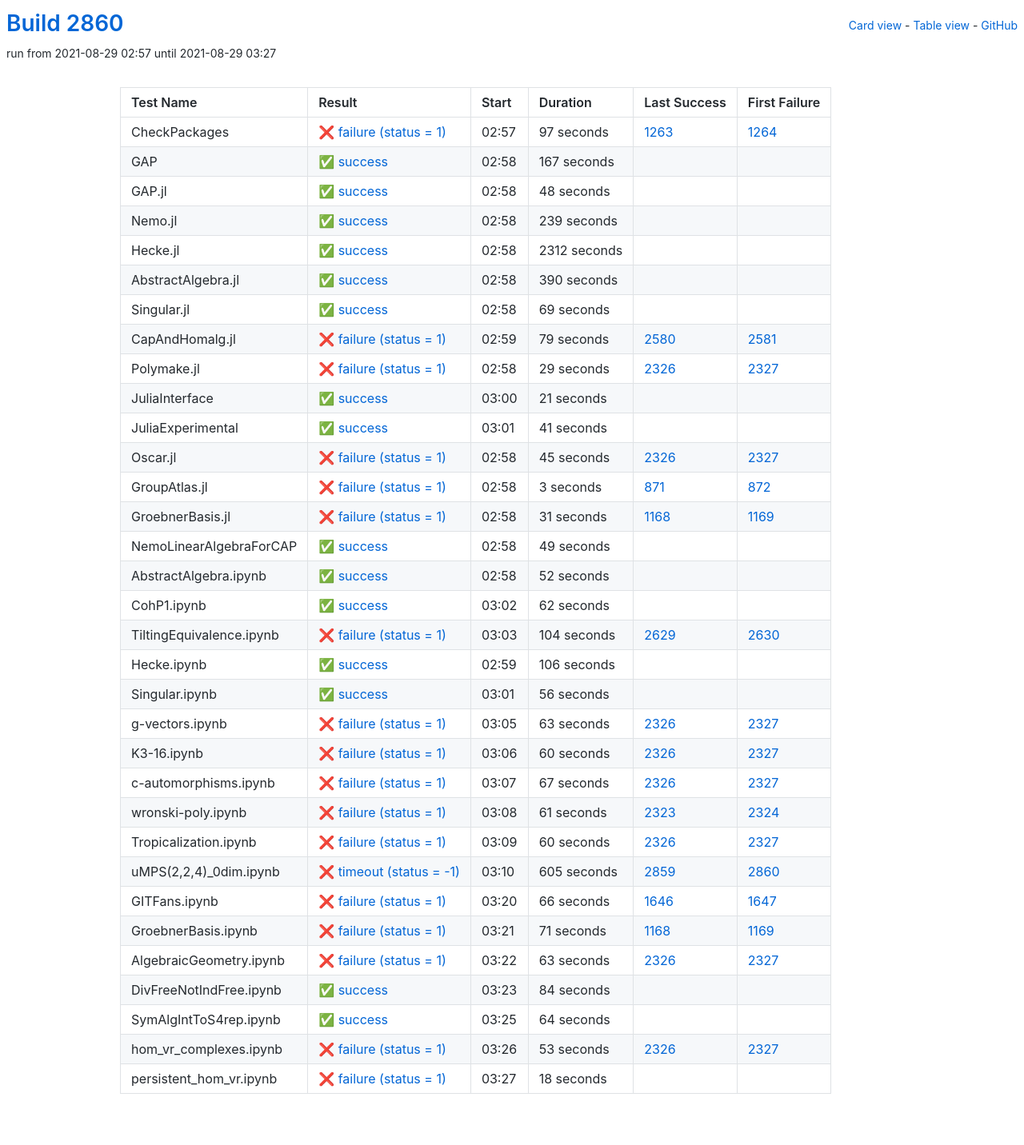
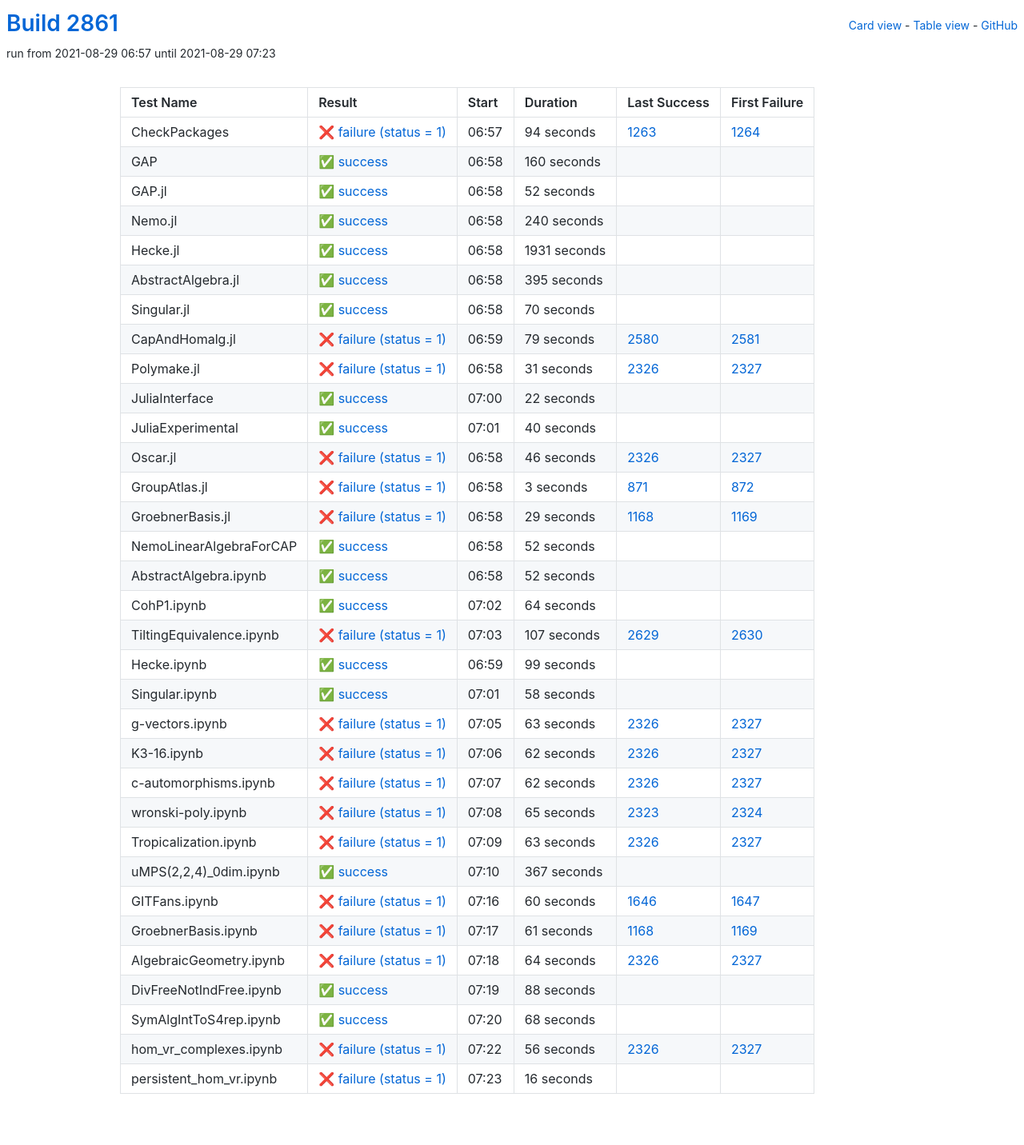
Before and after one commit to oscar-system/oscar-ci-status-stable, a Jekyll site: the page built from table.html, in a window 1280 px wide. Shown: the whole page at 80% size. Built offline with Jekyll 4.4.1, drawn with Linux system fonts in a browser that asks for light colours.

Commit message:
Build #2861

```diff
--- a/_data/ci.yml
+++ b/_data/ci.yml
@@ -1,6 +1,6 @@
 ---
-build: 2860
-build_url: https://oscarci.mathematik.uni-kl.de/job/oscar-stable/2860/
+build: 2861
+build_url: https://oscarci.mathematik.uni-kl.de/job/oscar-stable/2861/
 job: oscar-stable
 organization: oscar-system
 repo: oscar-ci-status-stable
@@ -8,92 +8,92 @@ repourl: https://github.com/oscar-system/oscar-ci-status-stable
 tests:
 - name: CheckPackages
   id: checkpackages
-  log: https://oscarci.mathematik.uni-kl.de/job/oscar-stable/2860/artifact/logs/build-2860/CheckPackages.log
-  start: 2021-08-29 02:57
+  log: https://oscarci.mathematik.uni-kl.de/job/oscar-stable/2861/artifact/logs/build-2861/CheckPackages.log
+  start: 2021-08-29 06:57
   success: false
   exitcode: 1
   status: failure
-  duration: 97
+  duration: 94
   last_success: 1263
   last_success_url: https://oscarci.mathematik.uni-kl.de/job/oscar-stable/1263/
   first_failure: 1264
   first_failure_url: https://oscarci.mathematik.uni-kl.de/job/oscar-stable/1264/
 - name: GAP
   id: gap
-  log: https://oscarci.mathematik.uni-kl.de/job/oscar-stable/2860/artifact/logs/build-2860/GAP.log
-  start: 2021-08-29 02:58
+  log: https://oscarci.mathematik.uni-kl.de/job/oscar-stable/2861/artifact/logs/build-2861/GAP.log
+  start: 2021-08-29 06:58
   success: true
   exitcode: 0
   status: success
-  duration: 167
+  duration: 160
   last_success: false
   last_success_url:
   first_failure: false
   first_failure_url:
 - name: GAP.jl
   id: gap-jl
-  log: https://oscarci.mathematik.uni-kl.de/job/oscar-stable/2860/artifact/logs/build-2860/GAP.jl.log
-  start: 2021-08-29 02:58
+  log: https://oscarci.mathematik.uni-kl.de/job/oscar-stable/2861/artifact/logs/build-2861/GAP.jl.log
+  start: 2021-08-29 06:58
   success: true
   exitcode: 0
   status: success
-  duration: 48
+  duration: 52
   last_success: false
   last_success_url:
   first_failure: false
   first_failure_url:
 - name: Nemo.jl
   id: nemo-jl
-  log: https://oscarci.mathematik.uni-kl.de/job/oscar-stable/2860/artifact/logs/build-2860/Nemo.jl.log
-  start: 2021-08-29 02:58
+  log: https://oscarci.mathematik.uni-kl.de/job/oscar-stable/2861/artifact/logs/build-2861/Nemo.jl.log
+  start: 2021-08-29 06:58
   success: true
   exitcode: 0
   status: success
-  duration: 239
+  duration: 240
   last_success: false
   last_success_url:
   first_failure: false
   first_failure_url:
 - name: Hecke.jl
   id: hecke-jl
-  log: https://oscarci.mathematik.uni-kl.de/job/oscar-stable/2860/artifact/logs/build-2860/Hecke.jl.log
-  start: 2021-08-29 02:58
+  log: https://oscarci.mathematik.uni-kl.de/job/oscar-stable/2861/artifact/logs/build-2861/Hecke.jl.log
+  start: 2021-08-29 06:58
   success: true
   exitcode: 0
   status: success
-  duration: 2312
+  duration: 1931
   last_success: false
   last_success_url:
   first_failure: false
   first_failure_url:
 - name: AbstractAlgebra.jl
   id: abstractalgebra-jl
-  log: https://oscarci.mathematik.uni-kl.de/job/oscar-stable/2860/artifact/logs/build-2860/AbstractAlgebra.jl.log
-  start: 2021-08-29 02:58
+  log: https://oscarci.mathematik.uni-kl.de/job/oscar-stable/2861/artifact/logs/build-2861/AbstractAlgebra.jl.log
+  start: 2021-08-29 06:58
   success: true
   exitcode: 0
   status: success
-  duration: 390
+  duration: 395
   last_success: false
   last_success_url:
   first_failure: false
   first_failure_url:
 - name: Singular.jl
   id: singular-jl
-  log: https://oscarci.mathematik.uni-kl.de/job/oscar-stable/2860/artifact/logs/build-2860/Singular.jl.log
-  start: 2021-08-29 02:58
+  log: https://oscarci.mathematik.uni-kl.de/job/oscar-stable/2861/artifact/logs/build-2861/Singular.jl.log
+  start: 2021-08-29 06:58
   success: true
   exitcode: 0
   status: success
-  duration: 69
+  duration: 70
   last_success: false
   last_success_url:
   first_failure: false
   first_failure_url:
 - name: CapAndHomalg.jl
   id: capandhomalg-jl
-  log: https://oscarci.mathematik.uni-kl.de/job/oscar-stable/2860/artifact/logs/build-2860/CapAndHomalg.jl.log
-  start: 2021-08-29 02:59
+  log: https://oscarci.mathematik.uni-kl.de/job/oscar-stable/2861/artifact/logs/build-2861/CapAndHomalg.jl.log
+  start: 2021-08-29 06:59
   success: false
   exitcode: 1
   status: failure
@@ -104,56 +104,56 @@ tests:
   first_failure_url: https://oscarci.mathematik.uni-kl.de/job/oscar-stable/2581/
 - name: Polymake.jl
   id: polymake-jl
-  log: https://oscarci.mathematik.uni-kl.de/job/oscar-stable/2860/artifact/logs/build-2860/Polymake.jl.log
-  start: 2021-08-29 02:58
+  log: https://oscarci.mathematik.uni-kl.de/job/oscar-stable/2861/artifact/logs/build-2861/Polymake.jl.log
+  start: 2021-08-29 06:58
   success: false
   exitcode: 1
   status: failure
-  duration: 29
+  duration: 31
   last_success: 2326
   last_success_url: https://oscarci.mathematik.uni-kl.de/job/oscar-stable/2326/
   first_failure: 2327
   first_failure_url: https://oscarci.mathematik.uni-kl.de/job/oscar-stable/2327/
 - name: JuliaInterface
   id: juliainterface
-  log: https://oscarci.mathematik.uni-kl.de/job/oscar-stable/2860/artifact/logs/build-2860/JuliaInterface.log
-  start: 2021-08-29 03:00
+  log: https://oscarci.mathematik.uni-kl.de/job/oscar-stable/2861/artifact/logs/build-2861/JuliaInterface.log
+  start: 2021-08-29 07:00
   success: true
   exitcode: 0
   status: success
-  duration: 21
+  duration: 22
   last_success: false
   last_success_url:
   first_failure: false
   first_failure_url:
 - name: JuliaExperimental
   id: juliaexperimental
-  log: https://oscarci.mathematik.uni-kl.de/job/oscar-stable/2860/artifact/logs/build-2860/JuliaExperimental.log
-  start: 2021-08-29 03:01
+  log: https://oscarci.mathematik.uni-kl.de/job/oscar-stable/2861/artifact/logs/build-2861/JuliaExperimental.log
+  start: 2021-08-29 07:01
   success: true
   exitcode: 0
   status: success
-  duration: 41
+  duration: 40
   last_success: false
   last_success_url:
   first_failure: false
   first_failure_url:
 - name: Oscar.jl
   id: oscar-jl
-  log: https://oscarci.mathematik.uni-kl.de/job/oscar-stable/2860/artifact/logs/build-2860/Oscar.jl.log
-  start: 2021-08-29 02:58
+  log: https://oscarci.mathematik.uni-kl.de/job/oscar-stable/2861/artifact/logs/build-2861/Oscar.jl.log
+  start: 2021-08-29 06:58
   success: false
   exitcode: 1
   status: failure
-  duration: 45
+  duration: 46
   last_success: 2326
   last_success_url: https://oscarci.mathematik.uni-kl.de/job/oscar-stable/2326/
   first_failure: 2327
   first_failure_url: https://oscarci.mathematik.uni-kl.de/job/oscar-stable/2327/
 - name: GroupAtlas.jl
   id: groupatlas-jl
-  log: https://oscarci.mathematik.uni-kl.de/job/oscar-stable/2860/artifact/logs/build-2860/GroupAtlas.jl.log
-  start: 2021-08-29 02:58
+  log: https://oscarci.mathematik.uni-kl.de/job/oscar-stable/2861/artifact/logs/build-2861/GroupAtlas.jl.log
+  start: 2021-08-29 06:58
   success: false
   exitcode: 1
   status: failure
@@ -164,32 +164,32 @@ tests:
   first_failure_url: https://oscarci.mathematik.uni-kl.de/job/oscar-stable/872/
 - name: GroebnerBasis.jl
   id: groebnerbasis-jl
-  log: https://oscarci.mathematik.uni-kl.de/job/oscar-stable/2860/artifact/logs/build-2860/GroebnerBasis.jl.log
-  start: 2021-08-29 02:58
+  log: https://oscarci.mathematik.uni-kl.de/job/oscar-stable/2861/artifact/logs/build-2861/GroebnerBasis.jl.log
+  start: 2021-08-29 06:58
   success: false
   exitcode: 1
   status: failure
-  duration: 31
+  duration: 29
   last_success: 1168
   last_success_url: https://oscarci.mathematik.uni-kl.de/job/oscar-stable/1168/
   first_failure: 1169
   first_failure_url: https://oscarci.mathematik.uni-kl.de/job/oscar-stable/1169/
 - name: NemoLinearAlgebraForCAP
   id: nemolinearalgebraforcap
-  log: https://oscarci.mathematik.uni-kl.de/job/oscar-stable/2860/artifact/logs/build-2860/NemoLinearAlgebraForCAP.log
-  start: 2021-08-29 02:58
+  log: https://oscarci.mathematik.uni-kl.de/job/oscar-stable/2861/artifact/logs/build-2861/NemoLinearAlgebraForCAP.log
+  start: 2021-08-29 06:58
   success: true
   exitcode: 0
   status: success
-  duration: 49
+  duration: 52
   last_success: false
   last_success_url:
   first_failure: false
   first_failure_url:
 - name: AbstractAlgebra.ipynb
   id: abstractalgebra-ipynb
-  log: https://oscarci.mathematik.uni-kl.de/job/oscar-stable/2860/artifact/logs/build-2860/AbstractAlgebra.ipynb.log
-  start: 2021-08-29 02:58
+  log: https://oscarci.mathematik.uni-kl.de/job/oscar-stable/2861/artifact/logs/build-2861/AbstractAlgebra.ipynb.log
+  start: 2021-08-29 06:58
   success: true
   exitcode: 0
   status: success
@@ -200,56 +200,56 @@ tests:
   first_failure_url:
 - name: CohP1.ipynb
   id: cohp1-ipynb
-  log: https://oscarci.mathematik.uni-kl.de/job/oscar-stable/2860/artifact/logs/build-2860/CohP1.ipynb.log
-  start: 2021-08-29 03:02
+  log: https://oscarci.mathematik.uni-kl.de/job/oscar-stable/2861/artifact/logs/build-2861/CohP1.ipynb.log
+  start: 2021-08-29 07:02
   success: true
   exitcode: 0
   status: success
-  duration: 62
+  duration: 64
   last_success: false
   last_success_url:
   first_failure: false
   first_failure_url:
 - name: TiltingEquivalence.ipynb
   id: tiltingequivalence-ipynb
-  log: https://oscarci.mathematik.uni-kl.de/job/oscar-stable/2860/artifact/logs/build-2860/TiltingEquivalence.ipynb.log
-  start: 2021-08-29 03:03
+  log: https://oscarci.mathematik.uni-kl.de/job/oscar-stable/2861/artifact/logs/build-2861/TiltingEquivalence.ipynb.log
+  start: 2021-08-29 07:03
   success: false
   exitcode: 1
   status: failure
-  duration: 104
+  duration: 107
   last_success: 2629
   last_success_url: https://oscarci.mathematik.uni-kl.de/job/oscar-stable/2629/
   first_failure: 2630
   first_failure_url: https://oscarci.mathematik.uni-kl.de/job/oscar-stable/2630/
 - name: Hecke.ipynb
   id: hecke-ipynb
-  log: https://oscarci.mathematik.uni-kl.de/job/oscar-stable/2860/artifact/logs/build-2860/Hecke.ipynb.log
-  start: 2021-08-29 02:59
+  log: https://oscarci.mathematik.uni-kl.de/job/oscar-stable/2861/artifact/logs/build-2861/Hecke.ipynb.log
+  start: 2021-08-29 06:59
   success: true
   exitcode: 0
   status: success
-  duration: 106
+  duration: 99
   last_success: false
   last_success_url:
   first_failure: false
   first_failure_url:
 - name: Singular.ipynb
   id: singular-ipynb
-  log: https://oscarci.mathematik.uni-kl.de/job/oscar-stable/2860/artifact/logs/build-2860/Singular.ipynb.log
-  start: 2021-08-29 03:01
+  log: https://oscarci.mathematik.uni-kl.de/job/oscar-stable/2861/artifact/logs/build-2861/Singular.ipynb.log
+  start: 2021-08-29 07:01
   success: true
   exitcode: 0
   status: success
-  duration: 56
+  duration: 58
   last_success: false
   last_success_url:
   first_failure: false
   first_failure_url:
 - name: g-vectors.ipynb
   id: g-vectors-ipynb
-  log: https://oscarci.mathematik.uni-kl.de/job/oscar-stable/2860/artifact/logs/build-2860/g-vectors.ipynb.log
-  start: 2021-08-29 03:05
+  log: https://oscarci.mathematik.uni-kl.de/job/oscar-stable/2861/artifact/logs/build-2861/g-vectors.ipynb.log
+  start: 2021-08-29 07:05
   success: false
   exitcode: 1
   status: failure
@@ -260,92 +260,44 @@ tests:
   first_failure_url: https://oscarci.mathematik.uni-kl.de/job/oscar-stable/2327/
 - name: K3-16.ipynb
   id: k3-16-ipynb
-  log: https://oscarci.mathematik.uni-kl.de/job/oscar-stable/2860/artifact/logs/build-2860/K3-16.ipynb.log
-  start: 2021-08-29 03:06
+  log: https://oscarci.mathematik.uni-kl.de/job/oscar-stable/2861/artifact/logs/build-2861/K3-16.ipynb.log
+  start: 2021-08-29 07:06
   success: false
   exitcode: 1
   status: failure
-  duration: 60
+  duration: 62
   last_success: 2326
   last_success_url: https://oscarci.mathematik.uni-kl.de/job/oscar-stable/2326/
   first_failure: 2327
   first_failure_url: https://oscarci.mathematik.uni-kl.de/job/oscar-stable/2327/
 - name: c-automorphisms.ipynb
   id: c-automorphisms-ipynb
-  log: https://oscarci.mathematik.uni-kl.de/job/oscar-stable/2860/artifact/logs/build-2860/c-automorphisms.ipynb.log
-  start: 2021-08-29 03:07
+  log: https://oscarci.mathematik.uni-kl.de/job/oscar-stable/2861/artifact/logs/build-2861/c-automorphisms.ipynb.log
+  start: 2021-08-29 07:07
   success: false
   exitcode: 1
   status: failure
-  duration: 67
+  duration: 62
   last_success: 2326
   last_success_url: https://oscarci.mathematik.uni-kl.de/job/oscar-stable/2326/
   first_failure: 2327
   first_failure_url: https://oscarci.mathematik.uni-kl.de/job/oscar-stable/2327/
 - name: wronski-poly.ipynb
   id: wronski-poly-ipynb
-  log: https://oscarci.mathematik.uni-kl.de/job/oscar-stable/2860/artifact/logs/build-2860/wronski-poly.ipynb.log
-  start: 2021-08-29 03:08
+  log: https://oscarci.mathematik.uni-kl.de/job/oscar-stable/2861/artifact/logs/build-2861/wronski-poly.ipynb.log
+  start: 2021-08-29 07:08
   success: false
   exitcode: 1
   status: failure
-  duration: 61
+  duration: 65
   last_success: 2323
   last_success_url: https://oscarci.mathematik.uni-kl.de/job/oscar-stable/2323/
   first_failure: 2324
   first_failure_url: https://oscarci.mathematik.uni-kl.de/job/oscar-stable/2324/
 - name: Tropicalization.ipynb
   id: tropicalization-ipynb
-  log: https://oscarci.mathematik.uni-kl.de/job/oscar-stable/2860/artifact/logs/build-2860/Tropicalization.ipynb.log
-  start: 2021-08-29 03:09
-  success: false
-  exitcode: 1
-  status: failure
-  duration: 60
-  last_success: 2326
-  last_success_url: https://oscarci.mathematik.uni-kl.de/job/oscar-stable/2326/
-  first_failure: 2327
-  first_failure_url: https://oscarci.mathematik.uni-kl.de/job/oscar-stable/2327/
-- name: uMPS(2,2,4)_0dim.ipynb
-  id: umps-2-2-4-0dim-ipynb
-  log: https://oscarci.mathematik.uni-kl.de/job/oscar-stable/2860/artifact/logs/build-2860/uMPS-2-2-4-_0dim.ipynb.log
-  start: 2021-08-29 03:10
-  success: false
-  exitcode: -1
-  status: timeout
-  duration: 605
-  last_success: 2859
-  last_success_url: https://oscarci.mathematik.uni-kl.de/job/oscar-stable/2859/
-  first_failure: 2860
-  first_failure_url: https://oscarci.mathematik.uni-kl.de/job/oscar-stable/2860/
-- name: GITFans.ipynb
-  id: gitfans-ipynb
-  log: https://oscarci.mathematik.uni-kl.de/job/oscar-stable/2860/artifact/logs/build-2860/GITFans.ipynb.log
-  start: 2021-08-29 03:20
-  success: false
-  exitcode: 1
-  status: failure
-  duration: 66
-  last_success: 1646
-  last_success_url: https://oscarci.mathematik.uni-kl.de/job/oscar-stable/1646/
-  first_failure: 1647
-  first_failure_url: https://oscarci.mathematik.uni-kl.de/job/oscar-stable/1647/
-- name: GroebnerBasis.ipynb
-  id: groebnerbasis-ipynb
-  log: https://oscarci.mathematik.uni-kl.de/job/oscar-stable/2860/artifact/logs/build-2860/GroebnerBasis.ipynb.log
-  start: 2021-08-29 03:21
-  success: false
-  exitcode: 1
-  status: failure
-  duration: 71
-  last_success: 1168
-  last_success_url: https://oscarci.mathematik.uni-kl.de/job/oscar-stable/1168/
-  first_failure: 1169
-  first_failure_url: https://oscarci.mathematik.uni-kl.de/job/oscar-stable/1169/
-- name: AlgebraicGeometry.ipynb
-  id: algebraicgeometry-ipynb
-  log: https://oscarci.mathematik.uni-kl.de/job/oscar-stable/2860/artifact/logs/build-2860/AlgebraicGeometry.ipynb.log
-  start: 2021-08-29 03:22
+  log: https://oscarci.mathematik.uni-kl.de/job/oscar-stable/2861/artifact/logs/build-2861/Tropicalization.ipynb.log
+  start: 2021-08-29 07:09
   success: false
   exitcode: 1
   status: failure
@@ -354,50 +306,98 @@ tests:
   last_success_url: https://oscarci.mathematik.uni-kl.de/job/oscar-stable/2326/
   first_failure: 2327
   first_failure_url: https://oscarci.mathematik.uni-kl.de/job/oscar-stable/2327/
-- name: DivFreeNotIndFree.ipynb
-  id: divfreenotindfree-ipynb
-  log: https://oscarci.mathematik.uni-kl.de/job/oscar-stable/2860/artifact/logs/build-2860/DivFreeNotIndFree.ipynb.log
-  start: 2021-08-29 03:23
+- name: uMPS(2,2,4)_0dim.ipynb
+  id: umps-2-2-4-0dim-ipynb
+  log: https://oscarci.mathematik.uni-kl.de/job/oscar-stable/2861/artifact/logs/build-2861/uMPS-2-2-4-_0dim.ipynb.log
+  start: 2021-08-29 07:10
   success: true
   exitcode: 0
   status: success
-  duration: 84
+  duration: 367
+  last_success: false
+  last_success_url:
+  first_failure: false
+  first_failure_url:
+- name: GITFans.ipynb
+  id: gitfans-ipynb
+  log: https://oscarci.mathematik.uni-kl.de/job/oscar-stable/2861/artifact/logs/build-2861/GITFans.ipynb.log
+  start: 2021-08-29 07:16
+  success: false
+  exitcode: 1
+  status: failure
+  duration: 60
+  last_success: 1646
+  last_success_url: https://oscarci.mathematik.uni-kl.de/job/oscar-stable/1646/
+  first_failure: 1647
+  first_failure_url: https://oscarci.mathematik.uni-kl.de/job/oscar-stable/1647/
+- name: GroebnerBasis.ipynb
+  id: groebnerbasis-ipynb
+  log: https://oscarci.mathematik.uni-kl.de/job/oscar-stable/2861/artifact/logs/build-2861/GroebnerBasis.ipynb.log
+  start: 2021-08-29 07:17
+  success: false
+  exitcode: 1
+  status: failure
+  duration: 61
+  last_success: 1168
+  last_success_url: https://oscarci.mathematik.uni-kl.de/job/oscar-stable/1168/
+  first_failure: 1169
+  first_failure_url: https://oscarci.mathematik.uni-kl.de/job/oscar-stable/1169/
+- name: AlgebraicGeometry.ipynb
+  id: algebraicgeometry-ipynb
+  log: https://oscarci.mathematik.uni-kl.de/job/oscar-stable/2861/artifact/logs/build-2861/AlgebraicGeometry.ipynb.log
+  start: 2021-08-29 07:18
+  success: false
+  exitcode: 1
+  status: failure
+  duration: 64
+  last_success: 2326
+  last_success_url: https://oscarci.mathematik.uni-kl.de/job/oscar-stable/2326/
+  first_failure: 2327
+  first_failure_url: https://oscarci.mathematik.uni-kl.de/job/oscar-stable/2327/
+- name: DivFreeNotIndFree.ipynb
+  id: divfreenotindfree-ipynb
+  log: https://oscarci.mathematik.uni-kl.de/job/oscar-stable/2861/artifact/logs/build-2861/DivFreeNotIndFree.ipynb.log
+  start: 2021-08-29 07:19
+  success: true
+  exitcode: 0
+  status: success
+  duration: 88
   last_success: false
   last_success_url:
   first_failure: false
   first_failure_url:
 - name: SymAlgIntToS4rep.ipynb
   id: symalginttos4rep-ipynb
-  log: https://oscarci.mathematik.uni-kl.de/job/oscar-stable/2860/artifact/logs/build-2860/SymAlgIntToS4rep.ipynb.log
-  start: 2021-08-29 03:25
+  log: https://oscarci.mathematik.uni-kl.de/job/oscar-stable/2861/artifact/logs/build-2861/SymAlgIntToS4rep.ipynb.log
+  start: 2021-08-29 07:20
   success: true
   exitcode: 0
   status: success
-  duration: 64
+  duration: 68
   last_success: false
   last_success_url:
   first_failure: false
   first_failure_url:
 - name: hom_vr_complexes.ipynb
   id: hom-vr-complexes-ipynb
-  log: https://oscarci.mathematik.uni-kl.de/job/oscar-stable/2860/artifact/logs/build-2860/hom_vr_complexes.ipynb.log
-  start: 2021-08-29 03:26
+  log: https://oscarci.mathematik.uni-kl.de/job/oscar-stable/2861/artifact/logs/build-2861/hom_vr_complexes.ipynb.log
+  start: 2021-08-29 07:22
   success: false
   exitcode: 1
   status: failure
-  duration: 53
+  duration: 56
   last_success: 2326
   last_success_url: https://oscarci.mathematik.uni-kl.de/job/oscar-stable/2326/
   first_failure: 2327
   first_failure_url: https://oscarci.mathematik.uni-kl.de/job/oscar-stable/2327/
 - name: persistent_hom_vr.ipynb
   id: persistent-hom-vr-ipynb
-  log: https://oscarci.mathematik.uni-kl.de/job/oscar-stable/2860/artifact/logs/build-2860/persistent_hom_vr.ipynb.log
-  start: 2021-08-29 03:27
+  log: https://oscarci.mathematik.uni-kl.de/job/oscar-stable/2861/artifact/logs/build-2861/persistent_hom_vr.ipynb.log
+  start: 2021-08-29 07:23
   success: false
   exitcode: 1
   status: failure
-  duration: 18
+  duration: 16
   last_success: false
   last_success_url:
   first_failure: false
```
Also changed, not shown: README.md.
